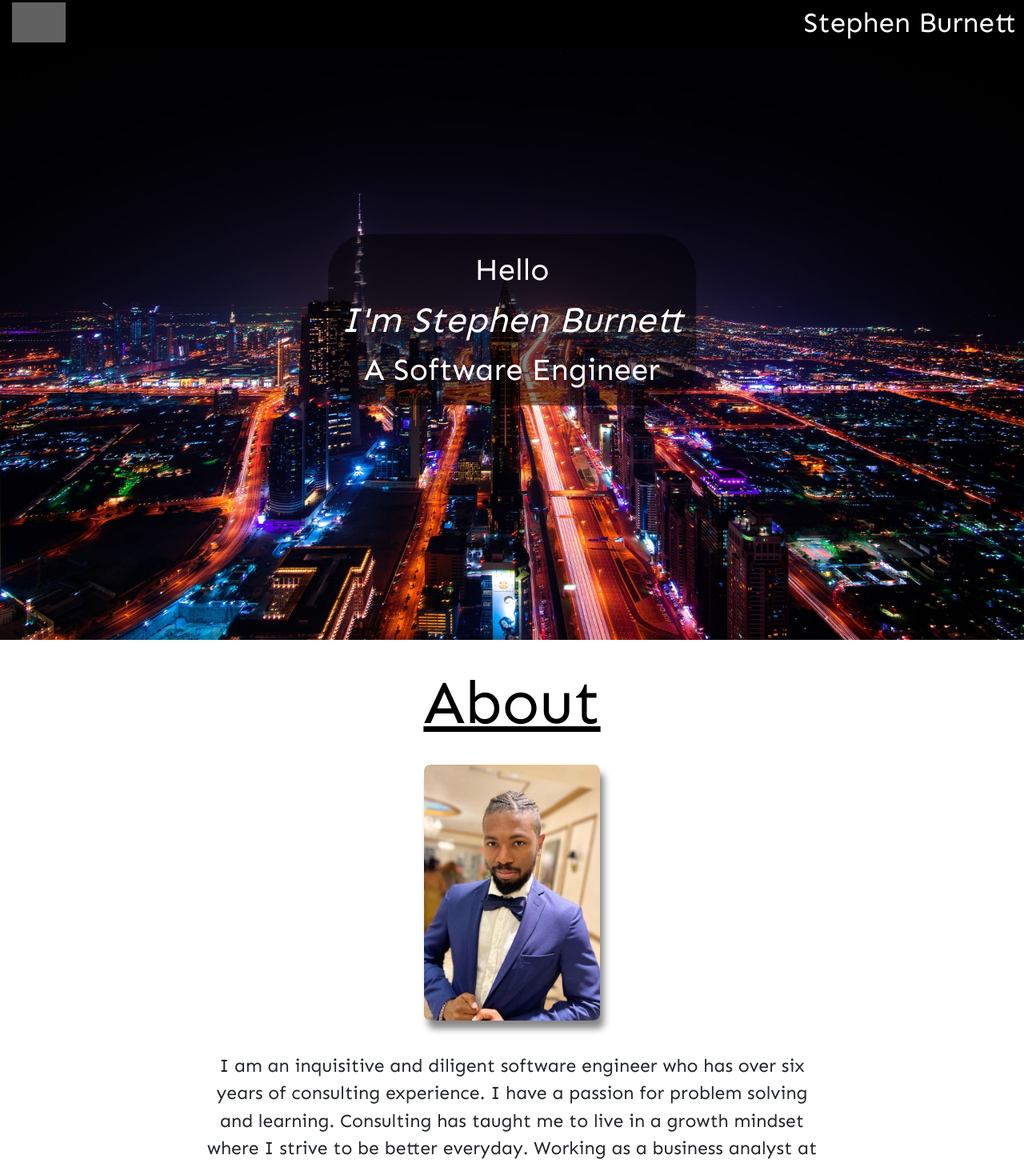
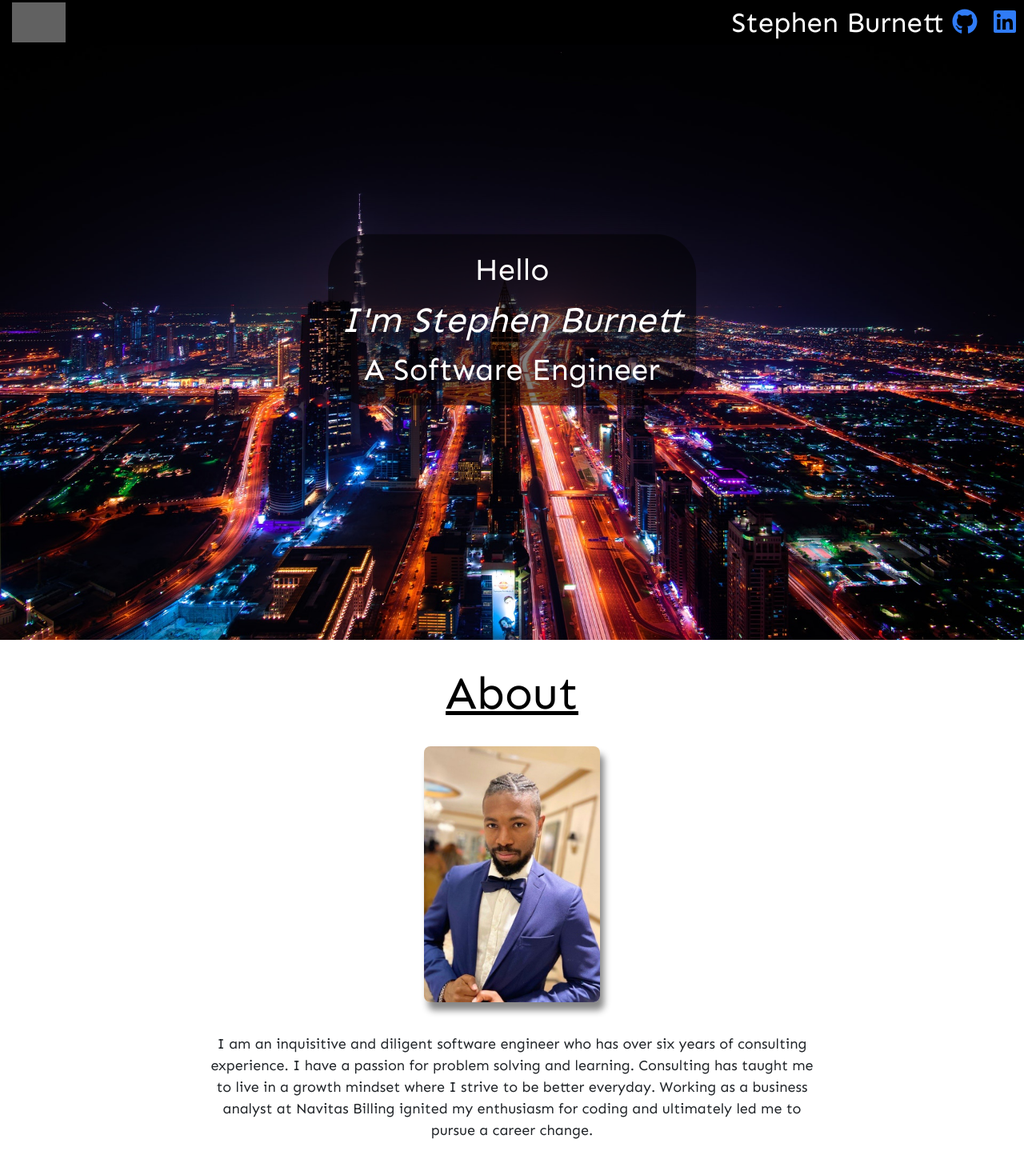
Before and after one commit to stephenburnett714/Portfolio, a React (Create React App) app: page / in a window 1280 px wide. Shown: the top 1459 px of the page at 80% size. Built offline with nearby package versions, Linux system fonts and the light colour scheme; grey boxes are pictures that could not be loaded.

Commit message:
added footer + linkedin and gihub link

```diff
--- a/package.json
+++ b/package.json
@@ -4,10 +4,12 @@
   "private": true,
   "dependencies": {
     "@fortawesome/fontawesome": "^1.1.8",
+    "@fortawesome/fontawesome-free": "^5.13.0",
     "@fortawesome/fontawesome-free-regular": "^5.0.13",
     "@fortawesome/fontawesome-free-solid": "^5.0.13",
     "@fortawesome/fontawesome-svg-core": "^1.2.27",
-    "@fortawesome/free-solid-svg-icons": "^5.12.1",
+    "@fortawesome/free-brands-svg-icons": "^5.13.0",
+    "@fortawesome/free-solid-svg-icons": "^5.13.0",
     "@fortawesome/react-fontawesome": "^0.1.9",
     "@testing-library/jest-dom": "^4.2.4",
     "@testing-library/react": "^9.3.2",
--- a/src/App.css
+++ b/src/App.css
@@ -19,7 +19,7 @@
 }
 
 .home-titles {
-  font-size: 6vw;
+  font-size: 4.5vw;
   color: black;
   margin-top: 2rem;
   margin-bottom: 2rem;
@@ -104,7 +104,7 @@
 
 .about-text {
   margin:2rem;
-  font-size: 1.8vw;
+  font-size: large;
   vertical-align: middle;
   margin: 3vw;
   margin-left: 10vw;
@@ -143,14 +143,23 @@
 /************ Skills and Tools *************/
 
 .image-sizing {
-  width: 15vw;
+  width: 10vw;
   height: auto;
   margin: 20px
 }
 
 
+
 #skills-and-tools {
   margin-bottom: 10vh;
+}
+
+@media only screen and (max-width: 950px) {
+  .image-sizing {
+    width: 15vw;
+    height: auto;
+    margin: 20px
+  }
 }
 /************ Nav Bar *************/
 .nav-container {
@@ -167,8 +176,24 @@
 .nav-text {
   color:white;
   font-size: 35px;
+}
+
+.footer-logo {
   margin:10px;
+  color: rgb(48,124,247);
+
+  }
+
+  .nav-span {
+    align-items: center;
+  }
+
+.nav-inner-container {
+  display: flex;
+  align-items: center;
+  flex-direction: row;
 }
+
 
 @media only screen and (max-width: 950px) {
   .nav-text {
@@ -205,18 +230,17 @@
 color: white;
 display:flex;
 padding: 10px 16px;
-/* border-bottom: 1px solid white; */
 }
 
 .nav{
-  width: 25vw;
+  width: 15vw;
   box-shadow: 1px 1px #888;
   position: absolute;
   margin-top:7vh;
   z-index: 999;
   background-color:rgb(0, 0, 0,.7);
   left: -170vw;
-  font-size: 3.5vw;
+  font-size: 1.5vw;
   margin: auto;
   transition:left ease-out 0.3s;
 }
@@ -352,7 +376,7 @@
 }
 
 .job-description {
-  font-size: 1.7vw;
+  font-size: large;
 }
 
 .job-spacing {
@@ -394,8 +418,26 @@
 
 /************ Contact *************/
 .form-container {
-margin-bottom: 10vh;
+  margin-bottom: 10vh;
   margin-left: 20vw;
   margin-right: 20vw
+}
 
+/************ Footer *************/
+.footer-container {
+  display: flex;
+  justify-content: space-evenly;
+  height: 5vw
 }
+
+.footer-text {
+  font-size: xx-large;
+  margin: 1vw;
+}
+
+@media only screen and (max-width: 950px) {
+  .footer-text {
+    font-size: 5vw;
+    margin: 1vw;
+  }
+}
--- a/src/components/Footer.jsx
+++ b/src/components/Footer.jsx
@@ -1,9 +1,23 @@
 import React from 'react'
 
-export default function Footer(props) {
+
+export default class Welcome extends React.Component {
+
+render() {
+
+    function showCurrentYear() {
+        return new Date().getFullYear();
+    }
+
     return (
-        <div>
-            <div></div>
+        <div className="footer-container">
+            <div>
+            <span className="footer-text">{'\u00A9'}Stephen Burnett </span>
+            <span className="footer-text">{showCurrentYear()} </span>
+            </div>
+
+
         </div>
     )
 }
+}
--- a/src/components/NavBar.jsx
+++ b/src/components/NavBar.jsx
@@ -1,5 +1,7 @@
 import React from 'react';
 import DropDown from './DropDown'
+import  { faGithub, faLinkedin }  from "@fortawesome/free-brands-svg-icons";
+import { FontAwesomeIcon } from "@fortawesome/react-fontawesome";
 
 export default function NavBar(props) {
 
@@ -8,7 +10,11 @@
             <div>
             <DropDown />
             </div>
-            <div className="nav-text">Stephen Burnett</div>
+            <div className="nav-inner-container">
+            <span className="nav-text">Stephen Burnett</span>
+            <span className="nav-span"><a href="https://www.linkedin.com/in/stephen-burnett" rel="noopener noreferrer" target="_blank"><FontAwesomeIcon className="footer-logo fa-2x" icon={faGithub} /></a></span>
+            <span className="nav-span"><a href="https://www.linkedin.com/in/stephen-burnett" rel="noopener noreferrer" target="_blank"><FontAwesomeIcon className="footer-logo fa-2x" icon={faLinkedin} /></a></span>
+            </div>
         </div>
     )
 }
```
Also changed, not shown: 1 other file (tests, documents, lock files or other folders).
